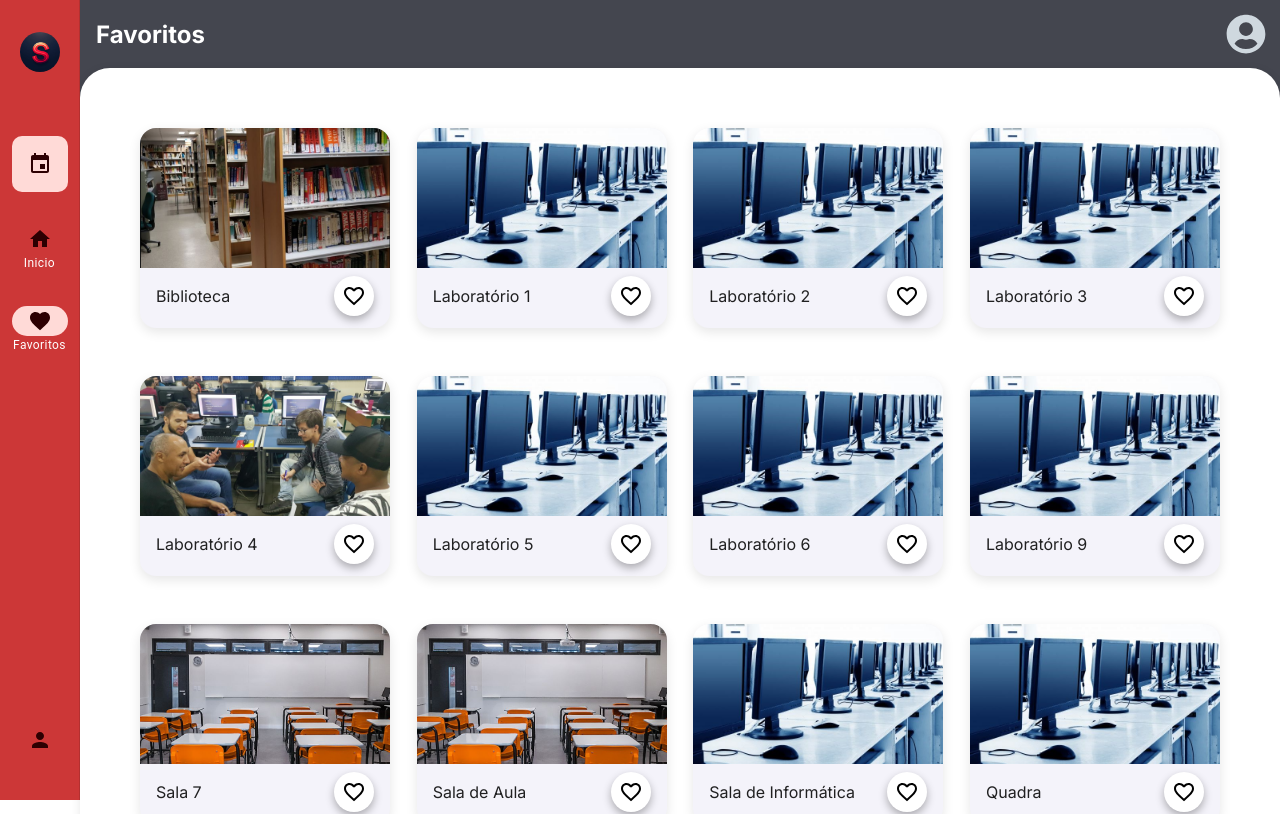
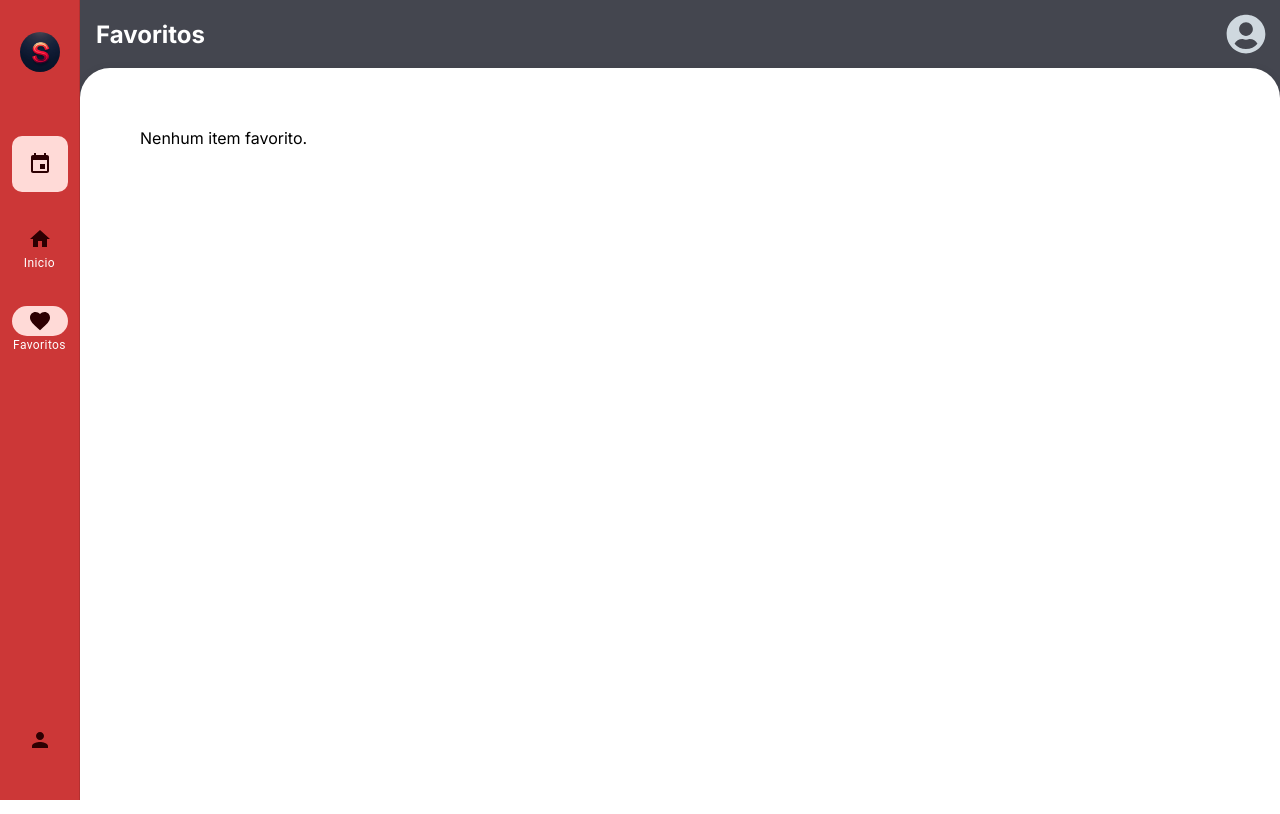
Before and after one commit to 20in13/TCC-LastVersion, a Next.js app: page /screens/Fav in a window 1280 px wide. Shown: the top 814 px of the page. Built offline with nearby package versions, Linux system fonts and the light colour scheme.

Commit message:
Quase laa
Co-Authored-By: gabriel9silv <134931559+gabriel9silv@users.noreply.github.com>

```diff
--- a/src/app/components/Card/LikeButton/page.jsx
+++ b/src/app/components/Card/LikeButton/page.jsx
@@ -1,13 +1,12 @@
-"use client"
-import React, { useState } from "react";
-import { IconButton } from "@chakra-ui/react"
+// components/LikeButton/page.js
+"use client";
+import React from "react";
+import { IconButton } from "@chakra-ui/react";
 import FavoriteBorderIcon from "@mui/icons-material/FavoriteBorder";
 import FavoriteIcon from "@mui/icons-material/Favorite";
-import styles from "./page.module.css"
+import styles from "./page.module.css";
 
-export default function LikeButton() {
-    const [liked, setLiked] = useState(false);
-
+export default function LikeButton({ onClick, isFavorite }) {
   return (
     <IconButton
       sx={{
@@ -18,13 +17,13 @@ return (
         border: "none",
         cursor: "pointer",
       }}
-        class={styles.likeButton}
+      className={styles.likeButton}
       onClick={(e) => {
         e.stopPropagation(); // Impede a propagação do clique para o Card
-            setLiked(!liked); // Alterna o estado de "Liked"
+        onClick(); // Executa a função de alternar favorito passada como prop
       }}
     >
-        {liked ? (
+      {isFavorite ? (
         <FavoriteIcon sx={{ color: "#FB4139" }} />
       ) : (
         <FavoriteBorderIcon />
--- a/src/app/components/Card/page.jsx
+++ b/src/app/components/Card/page.jsx
@@ -1,6 +1,7 @@
+// components/Card/page.js
 "use client";
 
-import React from "react";
+import React, { useEffect, useState } from "react";
 import Card from "@mui/material/Card";
 import CardMedia from "@mui/material/CardMedia";
 import CardContent from "@mui/material/CardContent";
@@ -9,15 +10,38 @@ import Box from "@mui/material/Box";
 import LikeButton from "./LikeButton/page";
 
 export default function LibraryCard({ local }) {
+  const [isFavorite, setIsFavorite] = useState(false);
+
+  // Checa se o item é favorito ao montar o componente
+  useEffect(() => {
+    const favorites = JSON.parse(localStorage.getItem("favorites")) || [];
+    const isFavorited = favorites.some((fav) => fav.id === local.id);
+    setIsFavorite(isFavorited);
+  }, [local.id]);
+
+  // Função para adicionar/remover favorito
+  const toggleFavorite = () => {
+    const favorites = JSON.parse(localStorage.getItem("favorites")) || [];
+
+    if (isFavorite) {
+      // Remove dos favoritos
+      const newFavorites = favorites.filter((fav) => fav.id !== local.id);
+      localStorage.setItem("favorites", JSON.stringify(newFavorites));
+      setIsFavorite(false);
+    } else {
+      // Adiciona aos favoritos
+      favorites.push(local);
+      localStorage.setItem("favorites", JSON.stringify(favorites));
+      setIsFavorite(true);
+    }
+  };
 
   const handleCardClick = () => {
-    // Passando o título, descrição e a URL da imagem via URL
     window.location.href = `/screens/Agendamento?title=${encodeURIComponent(local.name)}&description=${encodeURIComponent(local.description)}&img=${encodeURIComponent(local.image)}`;
   };
 
-
   return (
-    <Box onClick={handleCardClick} sx={{ cursor: "pointer", display: "inline-block", paddingBottom:"3rem" }}>
+    <Box onClick={handleCardClick} sx={{ cursor: "pointer", display: "inline-block", paddingBottom: "3rem" }}>
       <Card
         sx={{
           width: 250,
@@ -45,14 +69,11 @@ export default function LibraryCard({ local }) {
             alignItems: "center",
           }}
         >
-          <Typography
-            variant="h7"
-            component="div"
-            sx={{ flexGrow: 1 }}>
-              {local.name}
+          <Typography variant="h7" component="div" sx={{ flexGrow: 1 }}>
+            {local.name}
           </Typography>
-          <LikeButton />
-
+          {/* Passa a função de alternar favorito e o estado de favorito para o LikeButton */}
+          <LikeButton onClick={toggleFavorite} isFavorite={isFavorite} />
         </CardContent>
       </Card>
     </Box>
--- a/src/app/screens/Fav/page.jsx
+++ b/src/app/screens/Fav/page.jsx
@@ -1,32 +1,27 @@
+// pages/screens/Fav.js
 "use client";
 
-import React, { useState } from 'react';
+import React, { useEffect, useState } from 'react';
 import { useRouter } from 'next/navigation';
 import { FaUserCircle } from 'react-icons/fa';
 import Card from '../../components/Card/page';
 import styles from './page.module.css';
 import NavigationRail from '../../components/NavRail/page';
 import { IconButton } from "@mui/material";
-import ambientes from '../../../data/ambientes.json';
 
 const Fav = () => {
   const router = useRouter();
+  const [favorites, setFavorites] = useState([]);
 
   const goTo = () => {
     router.push('/screens/Perfil');
   };
 
-  // Simulando uma lista de itens com uma propriedade 'isFavorite'
-  const [items, setItems] = useState([
-    { id: 1, name: 'Item 1', isFavorite: true },
-    { id: 2, name: 'Item 2', isFavorite: false },
-    { id: 3, name: 'Item 3', isFavorite: true },
-    { id: 4, name: 'Item 4', isFavorite: true },
-    // Adicione mais itens conforme necessário
-  ]);
-
-  // Filtra os itens que são favoritos
-  const favoriteItems = items.filter(item => item.isFavorite);
+  // Carrega os favoritos do Local Storage ao montar o componente
+  useEffect(() => {
+    const storedFavorites = JSON.parse(localStorage.getItem("favorites")) || [];
+    setFavorites(storedFavorites);
+  }, []);
 
   return (
     <div className={styles.scrollView}>
@@ -36,16 +31,20 @@ const Fav = () => {
           <header className={styles.header}>
             <h1 className={styles.title}>Favoritos</h1>
             <div className={styles.headerRight}>
-            <IconButton onClick={goTo}>
-              <FaUserCircle className={styles.profileIcon} />
-            </IconButton>
+              <IconButton onClick={goTo}>
+                <FaUserCircle className={styles.profileIcon} />
+              </IconButton>
             </div>
           </header>
           <div className={styles.contentWrapper}>
             <div className={styles.content}>
-            {ambientes.map((local, index) => (
-                <Card key={index} local={local} />
-              ))}
+              {favorites.length > 0 ? (
+                favorites.map((local, index) => (
+                  <Card key={index} local={local} />
+                ))
+              ) : (
+                <p>Nenhum item favorito.</p>
+              )}
             </div>
           </div>
         </div>
```
Lines whose indentation alone changed are shown as unchanged.
